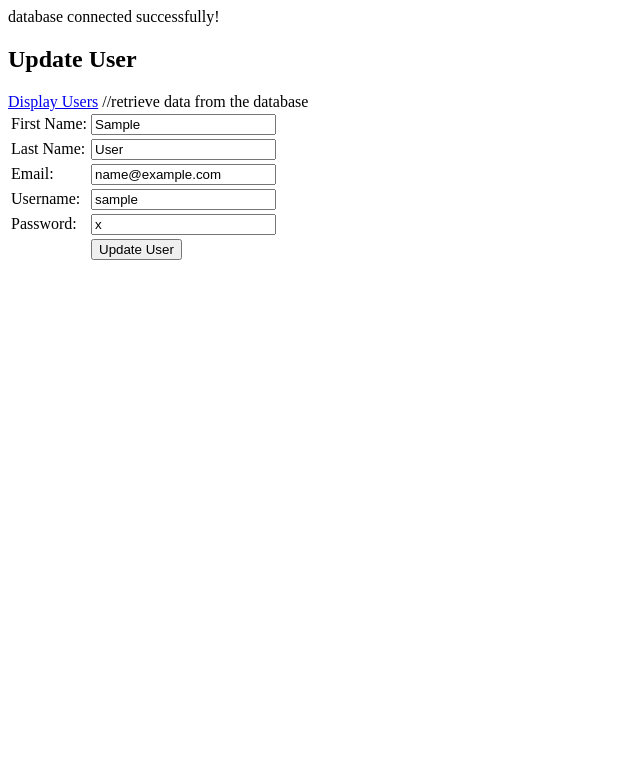
After one commit to patrickgitungo18/Stillwaters_System, a PHP site: page /htdocs/sample_system/edit_user.php?id=1 in a window 1280 px wide. The commit adds this page. Shown: the top 783 px of the page, without its empty margins (0-640 px from the left). Run offline with PHP 8.4, Linux system fonts and the light colour scheme; tables that the repository leaves empty or names only in its code hold one stand-in row (values such as "Sample post").

Commit message:
adding update query file for user table

```diff
--- a/htdocs/sample_system/display_users.php
+++ b/htdocs/sample_system/display_users.php
@@ -15,6 +15,7 @@
                 <th>Email</th>
                 <th>Username</th>
                 <th>Password</th>
+                <th>Action</th>
             </tr>
             <?php
                 $query = "SELECT * FROM user";
@@ -27,6 +28,7 @@
                 <td><?php echo $row['email']; ?></td>
                 <td><?php echo $row['username']; ?></td>
                 <td><?php echo $row['password']; ?></td>
+                <td><a href="edit_user.php?id=<?php echo $row['user_id']; ?>">Edit</a> | <a href="delete_user.php?id=<?php echo $row['user_id']; ?>">Delete</a></td>
             </tr>
             <?php
                 }
--- /dev/null
+++ b/htdocs/sample_system/edit_user.php
@@ -0,0 +1,70 @@
+<?php
+ include ("connection.php");
+?>
+<html>
+    <head>
+        <title>Update User</title>
+    </head>
+    <body>
+        <h2>Update User</h2>
+        <a href="display_users.php">Display Users</a>
+
+    //retrieve data from the database
+        <?php
+            $id = $_GET['id'];
+            $query = "SELECT * FROM user WHERE user_id = '$id'";
+            $result = mysqli_query($conn, $query);
+
+            $row = mysqli_fetch_array($result);
+            ?>
+
+        <form method="post" action="">
+            <table>
+                <tr>
+                    <td>First Name:</td>
+                    <td><input type="text" name="firstname" placeholder="Enter your first name" value="<?php echo $row['first_name'];?>"></td>
+                </tr>
+                <tr>
+                    <td>Last Name:</td>
+                    <td><input type="text" name="lastname" placeholder="Enter your last name" value="<?php echo $row['last_name'];?>"></td>
+                </tr>
+                <tr>
+                    <td>Email:</td>
+                    <td><input type="text" name="email" placeholder="Enter your email" value="<?php echo $row['email'];?>"></td>
+                </tr>
+                <tr>
+                    <td>Username:</td>
+                    <td><input type="text" name="username" placeholder="Create username" value="<?php echo $row['username'];?>"></td>
+                </tr>
+                <tr>
+                    <td>Password:</td>
+                    <td><input type="text" name="password" placeholder="Create your password" value="<?php echo $row['password'];?>"> </td>
+                </tr>
+                <tr>
+                    <td></td>
+                    <td><input type="submit" name="submit" value="Update User"></td>
+                </tr>
+            </table>
+        </form>
+    <?php
+
+        if(isset($_POST['submit'])){
+            $firstname = $_POST['firstname'];
+            $lastname = $_POST['lastname'];
+            $email = $_POST['email'];
+            $username = $_POST['username'];
+            $password = $_POST['password'];
+
+            $query1 = "UPDATE user SET first_name = '$firstname', last_name = '$lastname', email = '$email', username = '$username', password = '$password' WHERE user_id = '$id'";
+
+            //check the query if it is executed
+            $result1 = mysqli_query($conn, $query);
+
+            if($result1){
+                echo "User Updated successfully";
+            }else{
+                echo "Failed to update user data!!!";
+            }
+        }
+
+    ?>
```
